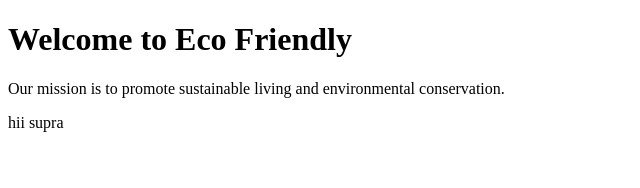
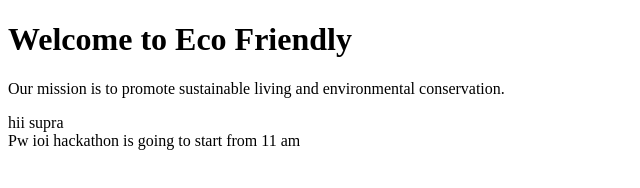
Before and after one commit to Manash2005/eco_friendly, a website: page index.html in a window 1280 px wide. Shown: the whole page, without its empty margins (0-640 px from the left). Drawn offline with Linux system fonts and the light colour scheme.

Commit message:
Hackathon

```diff
--- a/index.html
+++ b/index.html
@@ -14,5 +14,8 @@
     </div>
     <span class="bi bi-facebook"></span>
     <span class="bi bi-instagram"></span>
+    <div>
+        Pw ioi hackathon is going to start from 11 am
+    </div>
 </body>
 </html>
```
